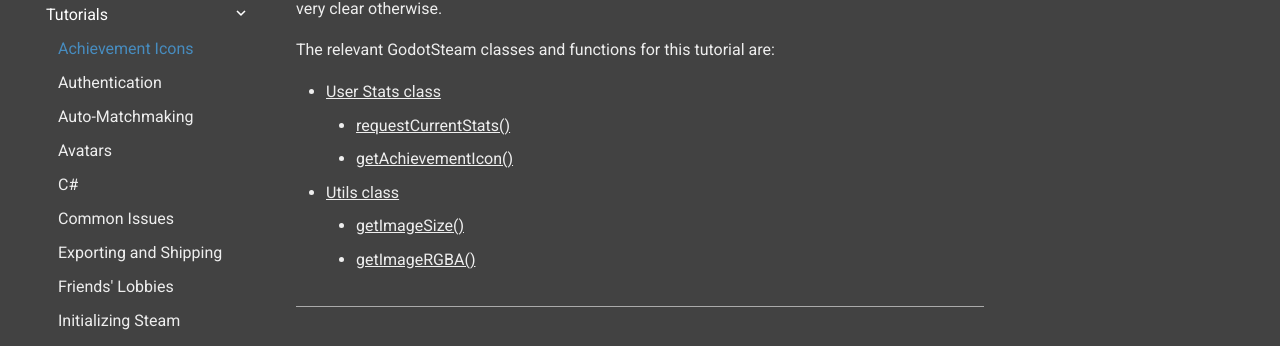
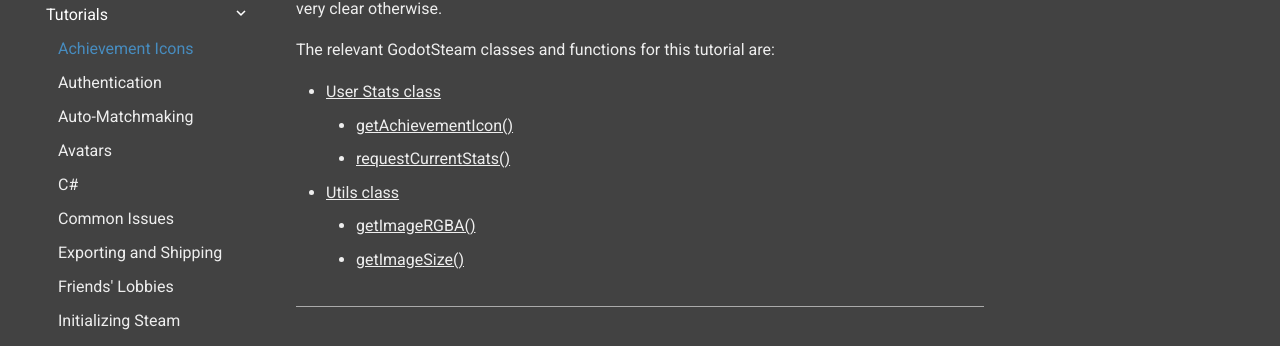
Before and after one commit to GodotSteam/GodotSteam, an MkDocs documentation site: the page built from docs/tutorials/achievement_icons.md, in a window 1280 px wide and 900 px high. Shown: the part 235-581 px from the top of the window. Built offline with MkDocs 1.6.1 and Material for MkDocs 9.7.7, drawn with Linux system fonts in a browser that asks for light colours; comment, search, counter and statistics services are not loaded.

```diff
--- a/docs/tutorials/achievement_icons.md
+++ b/docs/tutorials/achievement_icons.md
@@ -5,11 +5,11 @@ This quick tutorial will cover to how get achievement icons from Steam's servers
 The relevant GodotSteam classes and functions for this tutorial are:
 
   * [User Stats class](../classes/user_stats.md)
+    * [getAchievementIcon()](../classes/user_stats.md#getachievementicon)
     * [requestCurrentStats()](../classes/user_stats.md#requestcurrentstats)
-    * [getAchievementIcon()](../classes/user_stats.md#getachievementicon)
   * [Utils class](../classes/utils.md)
+	* [getImageRGBA()](../classes/utils.md#getimagergba)
     * [getImageSize()](../classes/utils.md#getimagesize)
-	* [getImageRGBA()](../classes/utils.md#getimagergba)
 
 ---
 
```
